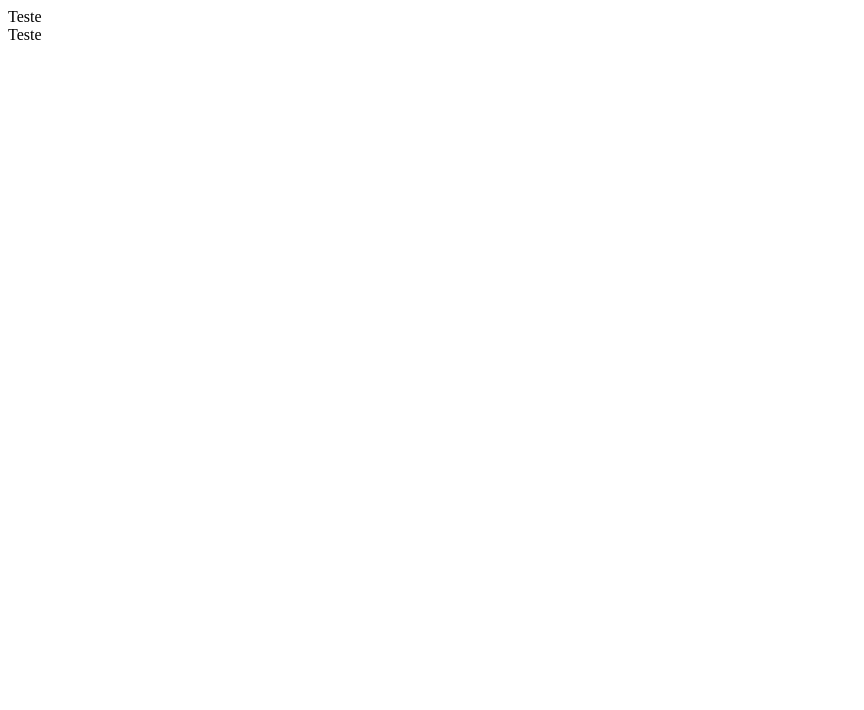
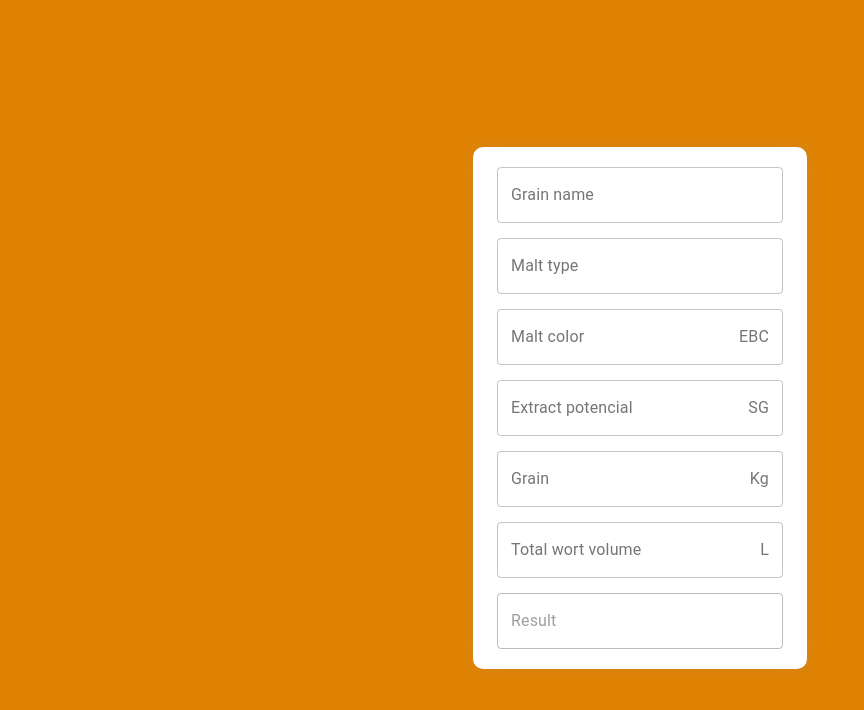
Before and after one commit to wesAlves/BeerSwiftTool, a React app: page / in a window 1280 px wide. Shown: the top 710 px of the page, without its empty margins (0-864 px from the left). Built offline with nearby package versions, Linux system fonts and the light colour scheme.

Commit message:
OG created, TODO need to implement the logic

```diff
--- a/src/App.js
+++ b/src/App.js
@@ -1,10 +1,15 @@
 import React from 'react';
+import OgCalc from './components/OgCalc/';
 
-export default function App(){
-    return(
+import './_styles/main.scss';
+
+export default function App() {
+    return (
         <>
-        <div>Teste</div>
-        <div>Teste</div>
+            <OgCalc
+                maxWidth="sm"
+                className="card"
+            />
         </>
     )
 }
--- /dev/null
+++ b/src/_styles/main.scss
@@ -0,0 +1,8 @@
+body {
+background: #e08200;
+display: flex;
+align-content: center;
+justify-content: center;
+align-items: center;
+height: 100vh;
+}
--- /dev/null
+++ b/src/_styles/mainTheme.js
@@ -0,0 +1,29 @@
+import React from 'react-icons';
+import { createMuiTheme } from '@material-ui/core';
+
+const mainTheme = createMuiTheme({
+    palette: {
+        primary: {
+            main: "#ff9477",
+            dark: "#ff3333"
+        },
+    },
+    overrides: {
+
+        MuiFormControl: {
+            root: {
+                display: 'block',
+                width: '100%',
+                marginTop: 15
+            },
+        },
+        MuiInputBase: {
+            root: {
+                width: '100%'
+            },
+        }
+    }
+
+});
+
+export default mainTheme;
--- /dev/null
+++ b/src/components/OgCalc/index.js
@@ -0,0 +1,56 @@
+import React from 'react';
+import { Container, TextField, ThemeProvider } from '@material-ui/core';
+import InputAdornment from '@material-ui/core/InputAdornment';
+import { MdFileDownload } from 'react-icons/md';
+import mainTheme from '../../_styles/mainTheme';
+
+import "./styles.scss";
+
+export default function OgCalc(props) {
+    return (
+        <ThemeProvider theme={mainTheme}>
+            <Container maxWidth={props.maxWidth} className={props.className} >
+                {/* <MdFileDownload /> */}
+                <TextField
+                    label="Grain name"
+                    variant="outlined"
+                />
+                <TextField
+                    label="Malt type"
+                    variant="outlined"
+                />
+                <TextField
+                    label="Malt color"
+                    variant="outlined"
+                    InputProps={{
+                        endAdornment: <InputAdornment position="end">EBC</InputAdornment>,
+                    }} />
+                <TextField
+                    label="Extract potencial"
+                    variant="outlined"
+                    InputProps={{
+                        endAdornment: <InputAdornment position="end">SG</InputAdornment>,
+                    }} />
+                <TextField
+                    label="Grain"
+                    variant="outlined"
+                    InputProps={{
+                        endAdornment: <InputAdornment position="end">Kg</InputAdornment>,
+                    }}
+                />
+                <TextField
+                    label="Total wort volume"
+                    variant="outlined"
+                    type='number'
+                    InputProps={{
+                        endAdornment: <InputAdornment position="end">L</InputAdornment>,
+                    }} />
+                <TextField
+                    label="Result"
+                    variant="outlined"
+                    disabled
+                />
+            </Container>
+        </ThemeProvider>
+    )
+}
--- /dev/null
+++ b/src/components/OgCalc/styles.scss
@@ -0,0 +1,8 @@
+.card {
+  border: none;
+  border-radius: 10px;
+  padding: 20px;
+  padding-top: 5px;
+  box-shadow: 0 0 18px #9993;
+  background: #fff;
+}
--- a/webpack.config.js
+++ b/webpack.config.js
@@ -6,17 +6,28 @@ module.exports = {
         path: path.resolve(__dirname, 'public'),
         filename: 'bundle.js'
     },
-    devServer:{
-contentBase: path.resolve(__dirname, 'public'),
+    devServer: {
+        contentBase: path.resolve(__dirname, 'public'),
     },
     module: {
         rules: [
             {
                 test: /\.js$/,
                 exclude: /node_modules/,
-                use:{
+                use: {
                     loader: 'babel-loader',
                 },
+            },
+            {
+                test: /\.s[ac]ss$/i,
+                use: [
+                    // Creates `style` nodes from JS strings
+                    'style-loader',
+                    // Translates CSS into CommonJS
+                    'css-loader',
+                    // Compiles Sass to CSS
+                    'sass-loader',
+                ],
             },
         ]
 
```
Also changed, not shown: package.json (+9 -0 lines), src/_styles/__variables.scss (added), 2 other files (tests, documents, lock files or other folders).
